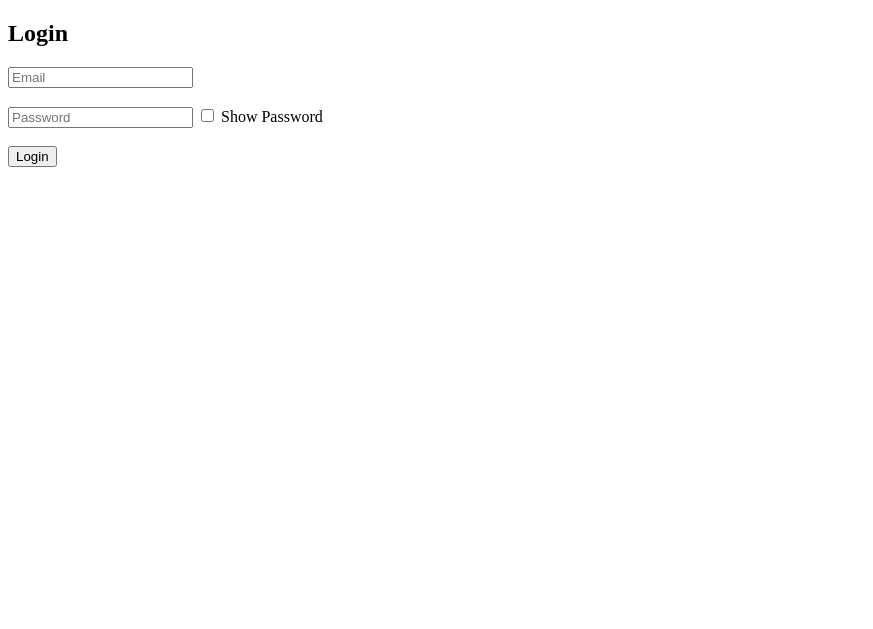
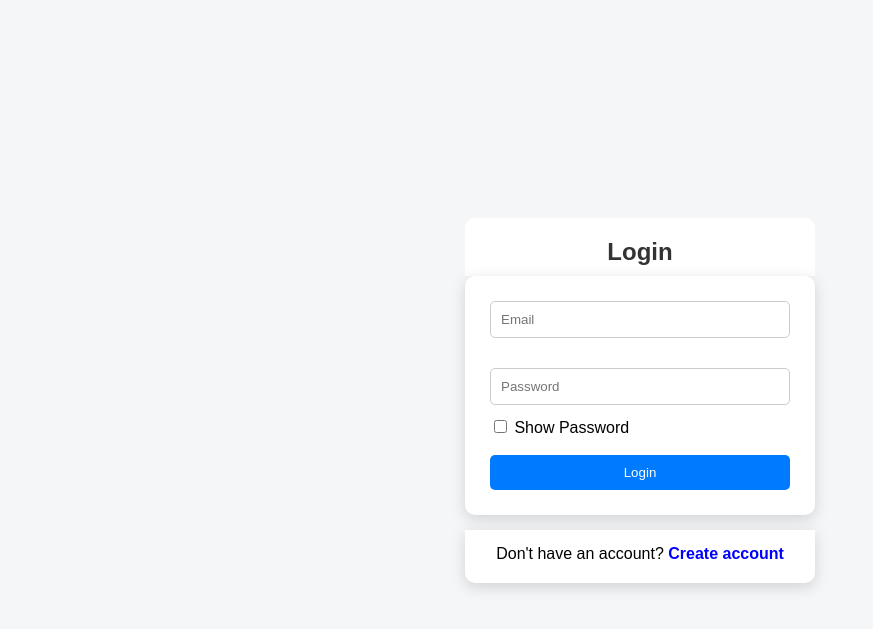
Before and after one commit to jinatimami964-bit/Job-Portal, a PHP site: page /login.php in a window 1280 px wide. Shown: the top 629 px of the page, without its empty margins (0-873 px from the left). Run offline with PHP 8.4, Linux system fonts and the light colour scheme.

Commit message:
added login-register.css, Modified registe.php,login.php, added log out in index.php

```diff
--- a/dashboard.php
+++ b/dashboard.php
@@ -34,6 +34,8 @@ $username = $_SESSION['username'];
 <html>
 <head>
     <title>Dashboard</title>
+    <link rel="stylesheet" href="login-register.css">
+
     <style>
         body{
             font-family: Arial, sans-serif;
--- a/index.php
+++ b/index.php
@@ -55,7 +55,7 @@ $username = $_SESSION['username'];
                 <span id="session-timer" class="font-mono font-bold tracking-wider">03:00</span>
             </div>
 
-                    <a href="#" id="logout-btn" class="hover:text-red-400 transition">Sign Out</a>
+                    <a href="logout.php" id="logout-btn" class="hover:text-red-400 transition">Sign Out</a>
                 </nav>
             </div>
         </header>
--- /dev/null
+++ b/login-register.css
@@ -0,0 +1,109 @@
+/* ================================
+   COMMON BODY
+================================ */
+
+body {
+    font-family: Arial, sans-serif;
+    background-color: #f4f6f8;
+    margin: 0;
+    min-height: 100vh;
+
+    display: flex;
+    flex-direction: column;
+    justify-content: center;
+    align-items: center;
+}
+
+/* ================================
+   LOGIN & REGISTER FORM
+================================ */
+
+form {
+    width: 300px;
+    background-color: white;
+    padding: 25px;
+    margin: 0;
+    border-radius: 10px;
+    box-shadow: 0 4px 15px rgba(0, 0, 0, 0.15);
+}
+
+/* Heading */
+
+h2 {
+    width: 350px;
+    margin: 0;
+    padding: 20px 0 10px;
+
+    background-color: white;
+    border-radius: 10px 10px 0 0;
+
+    text-align: center;
+    color: #333;
+}
+
+/* Input fields */
+
+input[type="text"],
+input[type="email"],
+input[type="password"] {
+    width: 100%;
+    padding: 10px;
+    margin-bottom: 12px;
+    border: 1px solid #ccc;
+    border-radius: 5px;
+    box-sizing: border-box;
+}
+
+/* Button */
+
+button {
+    width: 100%;
+    padding: 10px;
+    background-color: #007bff;
+    color: white;
+    border: none;
+    border-radius: 5px;
+    cursor: pointer;
+}
+
+button:hover {
+    background-color: #0056b3;
+}
+
+p {
+    width: 350px;
+    margin: 0;
+    padding: 15px 0 20px;
+
+    background-color: white;
+    border-radius: 0 0 10px 10px;
+
+    text-align: center;
+    box-shadow: 0 4px 15px rgba(0, 0, 0, 0.15);
+}
+/* ================================
+   DASHBOARD BOX
+================================ */
+
+.box {
+    width: 350px;
+    max-width: 90%;
+    background-color: white;
+    padding: 25px;
+    border-radius: 10px;
+    box-shadow: 0 4px 15px rgba(0, 0, 0, 0.15);
+    text-align: center;
+}
+
+/* ================================
+   LINKS
+================================ */
+
+a {
+    color: #007bff;
+    text-decoration: none;
+}
+
+a:hover {
+    text-decoration: underline;
+}
--- a/login.php
+++ b/login.php
@@ -27,7 +27,7 @@ $_SESSION['user_id']=$user['id'];
 $_SESSION['username']=$user['username'];
 // --- CHANGED / ADDED LINE BELOW: Track login timestamp for session timeout ---
 $_SESSION['last_activity'] = time();
-header("Location: index.php");
+header("Location: dashboard.php");
 exit();
 
 }else{
@@ -52,6 +52,8 @@ $error="User Not Found";
 <head>
 
 <title>Login</title>
+    <link rel="stylesheet" href="login-register.css">
+
 
 </head>
 
@@ -76,6 +78,7 @@ $error="User Not Found";
 <button type="submit" name="login">Login</button>
 
 </form>
+
 <!-- ADDED: JavaScript function to switch input type between "password" and "text" -->
 <script>
 function togglePasswordVisibility() {
@@ -87,6 +90,12 @@ function togglePasswordVisibility() {
   }
 }
 </script>
+<p style="text-align:center; margin-top:15px; font-family:Arial;">
+    Don't have an account?
+    <a href="register.php" style="color:blue; text-decoration:none; font-weight:bold;">
+        Create account
+    </a>
+
 </body>
 
 </html>
--- a/register.php
+++ b/register.php
@@ -48,6 +48,7 @@ else {
 <html>
 <head>
     <title>Register</title>
+    <link rel="stylesheet" href="login-register.css">
 </head>
 <body>
 
```
